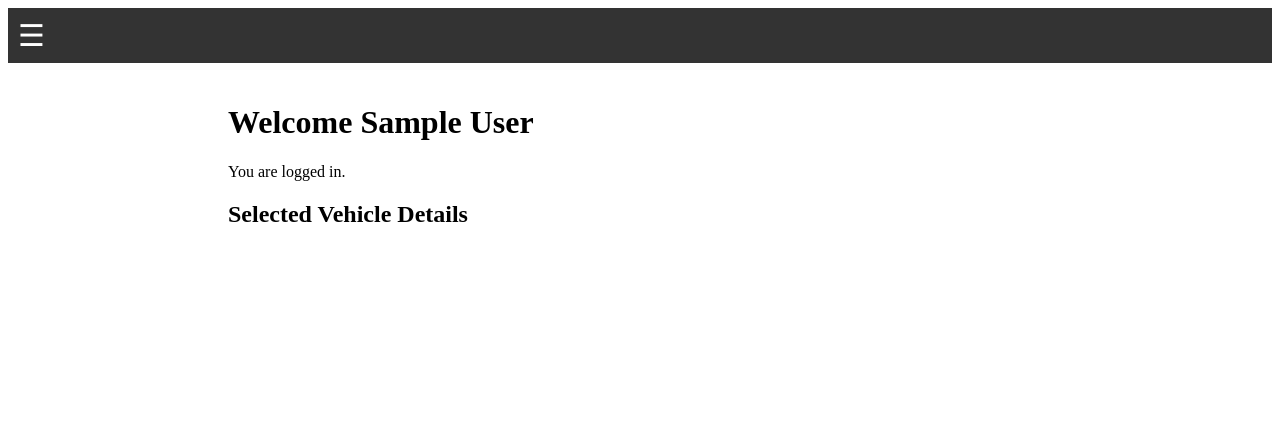
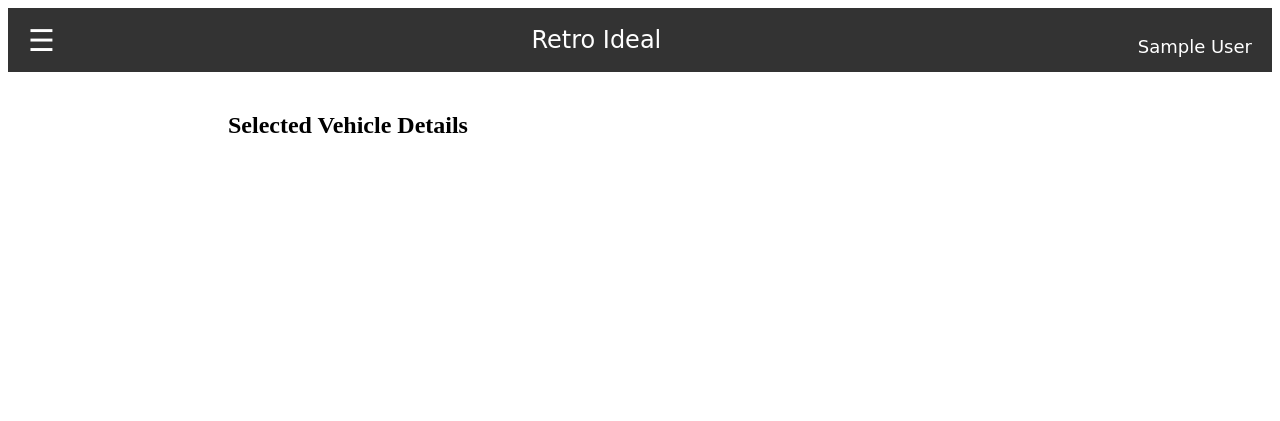
Before and after one commit to dedatekksolutions/retroideal, a Flask app: template templates/user-page.html in a window 1280 px wide. Shown: the top 421 px of the page. Run offline with Flask 2, Linux system fonts and the light colour scheme; the template is opened without the code that fills it: most values are stand-ins (such as "Sample title", 1, 10 or a date in 2020).

Commit message:
save after crash

```diff
--- a/static/styles.css
+++ b/static/styles.css
@@ -1,10 +1,32 @@
-/* Example styles for demonstration purposes */
+
         /* Navbar styles */
         .navbar {
+            display: flex;
+            justify-content: space-between;
+            align-items: center;
             background-color: #333;
             color: white;
-            padding: 10px;
+            padding: 10px 20px;
         }
+
+        /* Retro Ideal font styling */
+        .retro-font {
+            font-family: 'Your Retro Font', cursive; /* Add your desired retro font family */
+            font-size: 24px; /* Adjust font size */
+        }
+
+        /* Welcome section styling */
+        .banner-section {
+            text-align: center;
+        }
+
+        /* Cursive font for welcome message */
+        .cursive-font {
+            font-family: 'Your Cursive Font', cursive; /* Add your desired cursive font family */
+            font-size: 18px; /* Adjust font size */
+            margin-bottom: 5px; /* Adjust margin as needed */
+        }
+
         /* Footer styles */
         .footer {
             background-color: #333;
--- a/templates/user-page.html
+++ b/templates/user-page.html
@@ -9,6 +9,10 @@
 <body>
     <header class="navbar">
         <span style="font-size:30px;cursor:pointer" onclick="openSidePanel()">&#9776;</span>
+        <div class="banner-section">
+            <span class="retro-font">Retro Ideal</span>
+        </div>
+        <p class="cursive-font">{{ first_name }} {{ last_name }}</p>
     </header>
     <div class="side-panel" id="sidePanel">
         <a href="javascript:void(0)" class="close-btn" onclick="closeSidePanel()">&times;</a>
@@ -18,8 +22,6 @@
         {% endfor %}
     </div>
     <div class="content">
-        <h1>Welcome {{ first_name }} {{ last_name }}</h1>
-        <p>You are logged in.</p>
         <h2>Selected Vehicle Details</h2>
         <div id="vehicleDetails">
             <!-- Details for the selected vehicle will be populated here -->
@@ -43,6 +45,7 @@
         console.log('Vehicles:', vehicles); // Output the vehicles array to the console for debugging
 
         function loadVehicleDetails(index) {
+            const selectedVehicle = vehicles[index - 1];
             const detailsContainer = document.getElementById('vehicleDetails');
             const detailsHTML = `
                 <h2>Details for ${selectedVehicle.reg}</h2>
@@ -53,6 +56,12 @@
             `;
             detailsContainer.innerHTML = detailsHTML;
         }
+        function logout() {
+            // Implement your logout functionality here
+            console.log('Logout clicked');
+        }
+
+        console.log('Vehicles:', vehicles); // Output the vehicles array to the console for debugging
 
     </script>
 </body>
```
